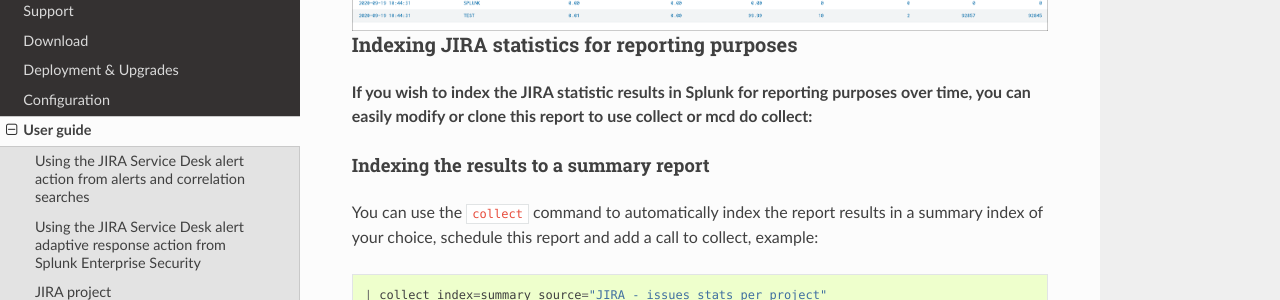
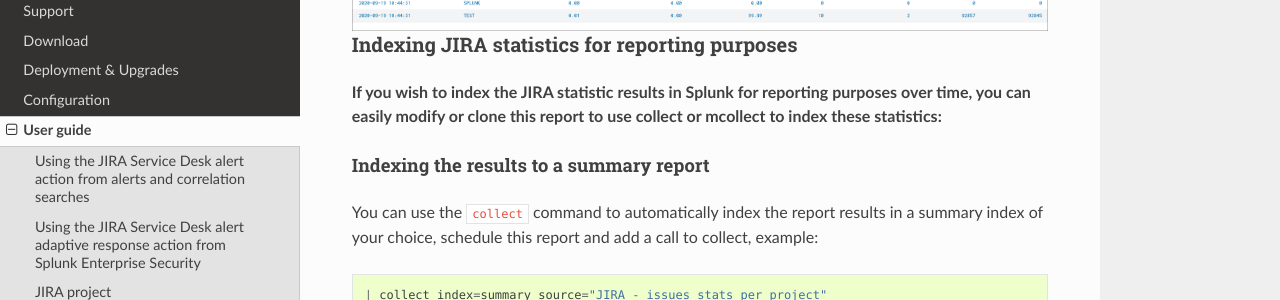
Before and after one commit to guilhemmarchand/TA-jira-service-desk-simple-addon, a Sphinx documentation site: the page built from docs/userguide.rst, in a window 1280 px wide and 900 px high, scrolled down 12943 px. Shown: the part 175-475 px from the top of the window. Built offline with Sphinx 7.4.7 and the Read the Docs theme 2.0.0, drawn with Linux system fonts in a browser that asks for light colours.

Commit message:
docs fix

```diff
--- a/docs/userguide.rst
+++ b/docs/userguide.rst
@@ -302,7 +302,7 @@
 Indexing JIRA statistics for reporting purposes
 -----------------------------------------------
 
-**If you wish to index the JIRA statistic results in Splunk for reporting purposes over time, you can easily modify or clone this report to use collect or mcd do collect:**
+**If you wish to index the JIRA statistic results in Splunk for reporting purposes over time, you can easily modify or clone this report to use collect or mcollect to index these statistics:**
 
 Indexing the results to a summary report
 ^^^^^^^^^^^^^^^^^^^^^^^^^^^^^^^^^^^^^^^^
```
